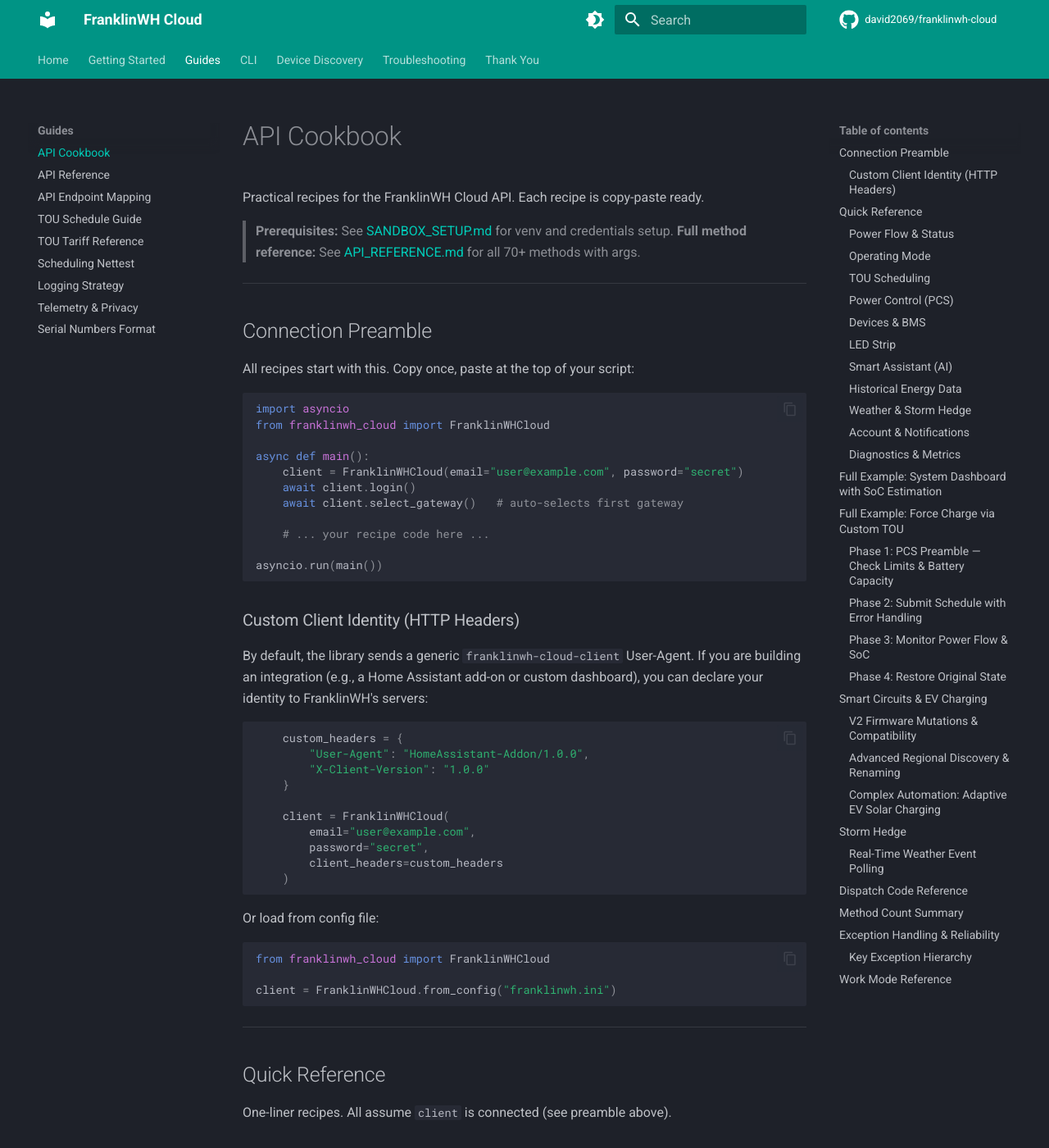
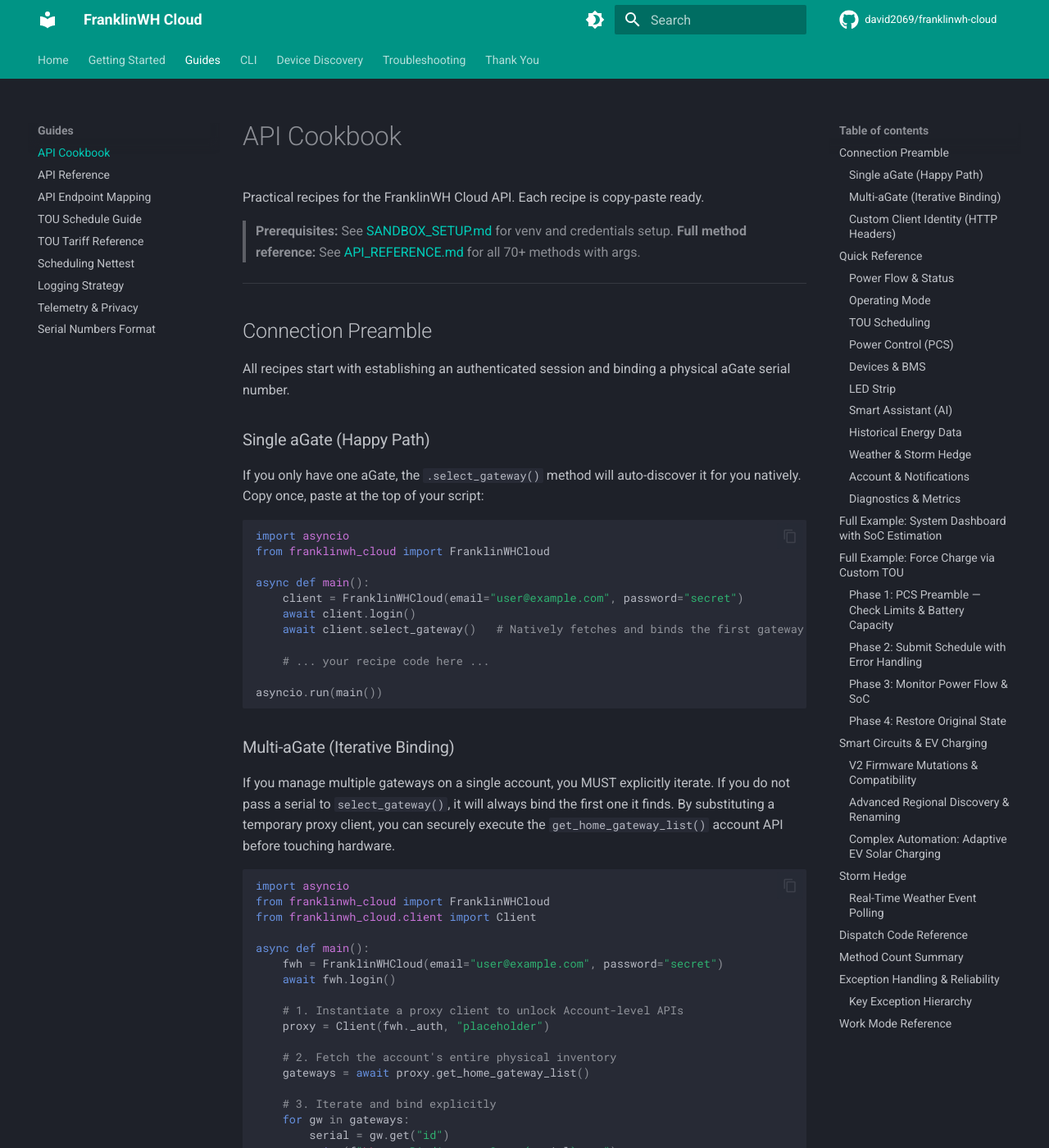
Before and after one commit to david2069/franklinwh-cloud, an MkDocs documentation site: the page built from docs/API_COOKBOOK.md, in a window 1280 px wide and 1400 px high. Shown: the whole window at 82% size. Built offline with MkDocs 1.6.1 and Material for MkDocs 9.7.7, drawn with Linux system fonts in a browser that asks for light colours; comment, search, counter and statistics services are not loaded; some of the changed text lies outside the part shown.

Commit message:
docs: add multi-aGate iteration recipes and explicit binding phase documentation

````diff
--- a/docs/API_COOKBOOK.md
+++ b/docs/API_COOKBOOK.md
@@ -9,7 +9,10 @@
 
 ## Connection Preamble
 
-All recipes start with this. Copy once, paste at the top of your script:
+All recipes start with establishing an authenticated session and binding a physical aGate serial number.
+
+### Single aGate (Happy Path)
+If you only have one aGate, the `.select_gateway()` method will auto-discover it for you natively. Copy once, paste at the top of your script:
 
 ```python
 import asyncio
@@ -18,9 +21,42 @@
 async def main():
     client = FranklinWHCloud(email="user@example.com", password="secret")
     await client.login()
-    await client.select_gateway()   # auto-selects first gateway
+    await client.select_gateway()   # Natively fetches and binds the first gateway
 
     # ... your recipe code here ...
+
+asyncio.run(main())
+```
+
+### Multi-aGate (Iterative Binding)
+If you manage multiple gateways on a single account, you MUST explicitly iterate. If you do not pass a serial to `select_gateway()`, it will always bind the first one it finds. By substituting a temporary proxy client, you can securely execute the `get_home_gateway_list()` account API before touching hardware.
+
+```python
+import asyncio
+from franklinwh_cloud import FranklinWHCloud
+from franklinwh_cloud.client import Client
+
+async def main():
+    fwh = FranklinWHCloud(email="user@example.com", password="secret")
+    await fwh.login()
+
+    # 1. Instantiate a proxy client to unlock Account-level APIs
+    proxy = Client(fwh._auth, "placeholder")
+
+    # 2. Fetch the account's entire physical inventory
+    gateways = await proxy.get_home_gateway_list()
+
+    # 3. Iterate and bind explicitly
+    for gw in gateways:
+        serial = gw.get("id")
+        print(f"\\n--- Binding to aGate {serial} ---")
+
+        # Bind the primary wrapper to this exact serial
+        await fwh.select_gateway(serial=serial)
+
+        # Now hardware calls are safely routed to this target
+        stats = await fwh.get_stats()
+        print(f"Battery SoC: {stats.current.battery_pct}%")
 
 asyncio.run(main())
 ```
````
Also changed, not shown: docs/API_REFERENCE.md (+15 -3 lines).
